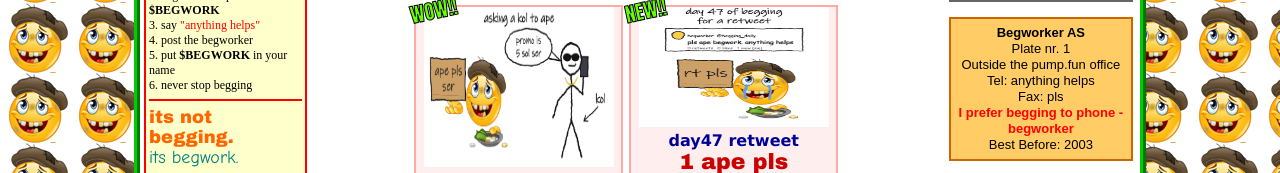
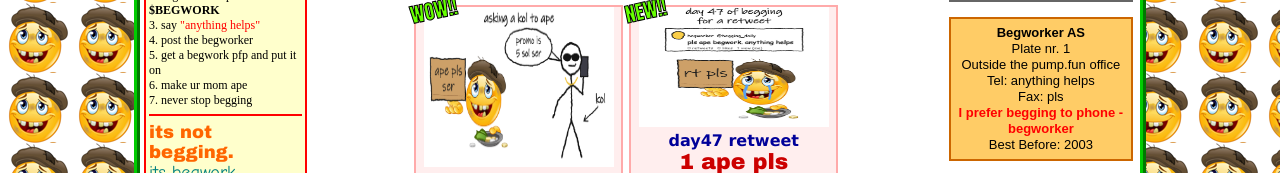
Before and after one commit to realdoomsman/begwork, a plain HTML site: page index.html in a window 1280 px wide. Shown: the part 557-730 px from the top of the page. Drawn offline with Linux system fonts and the light colour scheme.

Commit message:
how to begwork: pfp step, mom step

```diff
--- a/index.html
+++ b/index.html
@@ -83,8 +83,9 @@ td { vertical-align: top; font-size: 12px; }
   2. beg them to ape <b>$BEGWORK</b><br>
   3. say <font color="red">"anything helps"</font><br>
   4. post the begworker<br>
-  5. put <b>$BEGWORK</b> in your name<br>
-  6. never stop begging
+  5. get a begwork pfp and put it on<br>
+  6. make ur mom ape<br>
+  7. never stop begging
   <hr color="red">
   <font face="Arial Black" size="4" color="#ff6600">its not begging.</font><br>
   <font face="Comic Sans MS" size="4" color="#008080">its begwork.</font>
```
